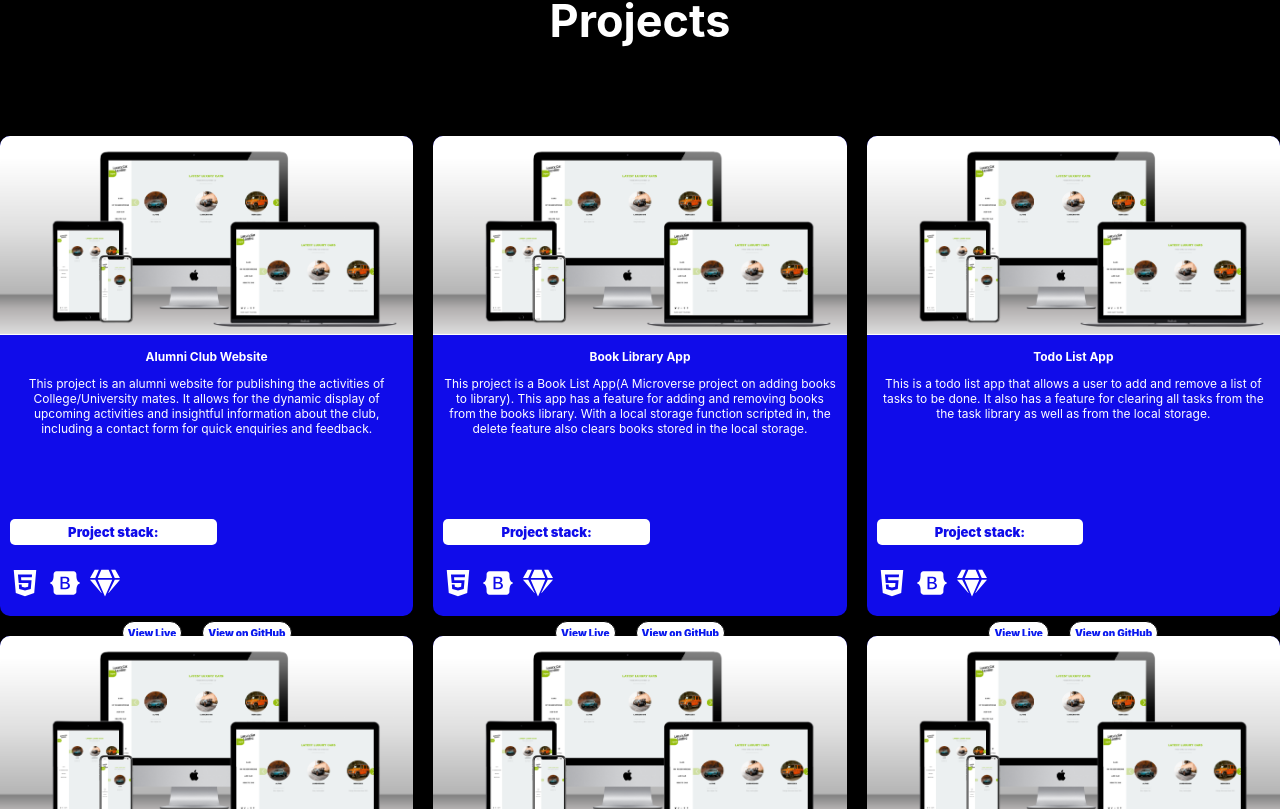
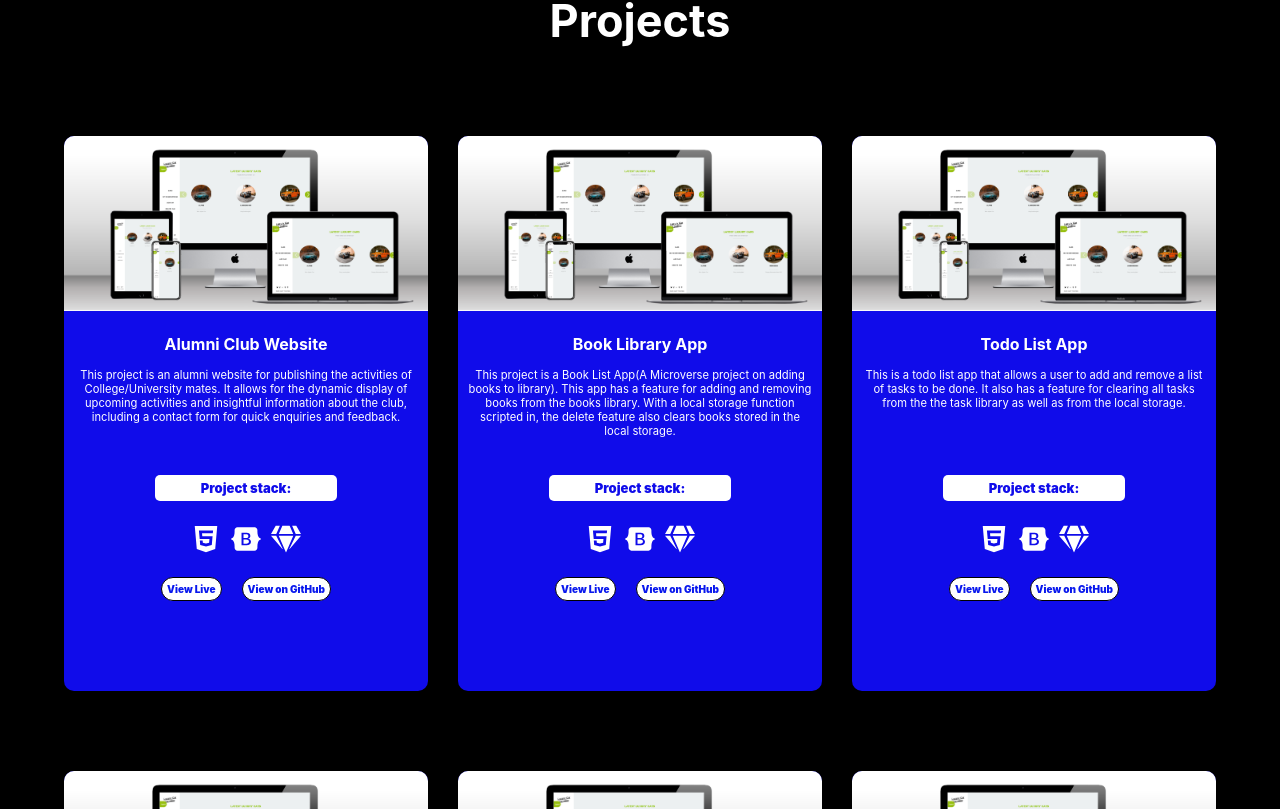
Before and after one commit to blase147/my_portfolio, a React (Create React App) app: page / in a window 1280 px wide. Shown: the part 1031-1840 px from the top of the page. Built offline with nearby package versions, Linux system fonts and the light colour scheme.

Commit message:
Add mobile responsiveness

```diff
--- a/src/components/Homepage/homePage.scss
+++ b/src/components/Homepage/homePage.scss
@@ -78,7 +78,6 @@
 
 // // Desktop portrait responsivenss
 @media (min-width: 768px) {
-  /* CSS styles for tablets */
   .homepage {
     box-sizing: border-box;
     width: 100%;
--- a/src/components/footer/footer.scss
+++ b/src/components/footer/footer.scss
@@ -22,7 +22,7 @@
 
         h2 {
           font-size: 20px;
-        margin: 0;
+          margin: 0;
         }
 
         h1 {
--- a/src/components/my-works/myWorks.scss
+++ b/src/components/my-works/myWorks.scss
@@ -10,6 +10,7 @@
     background-color: #000;
     color: #fff;
     margin-top: 100px;
+    margin-bottom: 100px;
 
     .custom-icon {
       font-size: 80px;
@@ -117,19 +118,20 @@
       display: grid;
       grid-template-columns: 2fr 2fr 2fr;
       margin: auto;
-      gap: 20px;
+      gap: 30px;
       border-radius: 40px;
       color: #fff;
       text-align: center;
+      width: 90%;
 
       .item-card {
-        // page-break-after: always;
+        display: flex;
+        flex-direction: column;
+        justify-content: center;
         background-color: #100cea;
         border-radius: 10px;
-        margin-bottom: 0;
-        padding-bottom: 0;
         padding-bottom: 80px;
-        height: 400px;
+        margin-bottom: 50px;
       }
 
       img {
@@ -141,13 +143,13 @@
         margin: 10px;
 
         h2 {
-          font-size: 12px;
+          font-size: 1.0em;
         }
 
         .desc {
-          font-size: 12px;
-          height: 10vh;
-          margin-bottom: 50px;
+          font-size: 0.7em;
+          height: 8vh;
+          margin-bottom: 30px;
         }
       }
 
@@ -157,7 +159,7 @@
         justify-content: center;
         gap: 10px;
         width: 100%;
-        // align-items: center;
+        align-items: center;
         margin: auto;
         padding-left: 0;
         font-size: 13px;
--- a/src/components/navigation-bar/navigationBar.scss
+++ b/src/components/navigation-bar/navigationBar.scss
@@ -59,45 +59,11 @@
   }
 }
 
-// .desktop-nav-container {
-//   box-sizing: border-box;
-//   margin-top: 80px;
-//   background-color: #fff;
-//   width: 100%;
-//   position: fixed;
-
-//   .navigation-menu {
-//     color: #060000;
-//     display: flex;
-//     flex-direction: row;
-//     justify-content: right;
-//     gap: 20px;
-//     padding: 10px;
-//     margin-right: 80px;
-
-//     li {
-//       font-weight: 500;
-
-//       a {
-//         color: #070000;
-//       }
-//     }
-
-//     li a:visited {
-//       color: #070000;
-//     }
-//   }
-// }
-
 @media (min-width: 786px) {
   .desktop-nav-container {
     box-sizing: border-box;
-    // position: fixed;
-    margin-top: 80px;
     background-color: #fff;
-    // align-items: right;
     width: 100%;
-    // margin: auto;
     position: fixed;
 
     .navigation-menu {
@@ -109,8 +75,6 @@
       gap: 20px;
       padding: 10px;
       margin-right: 80px;
-      // padding-top: 0;
-      // margin-top: 0;
 
       li {
         // background-color: #180101;
```
